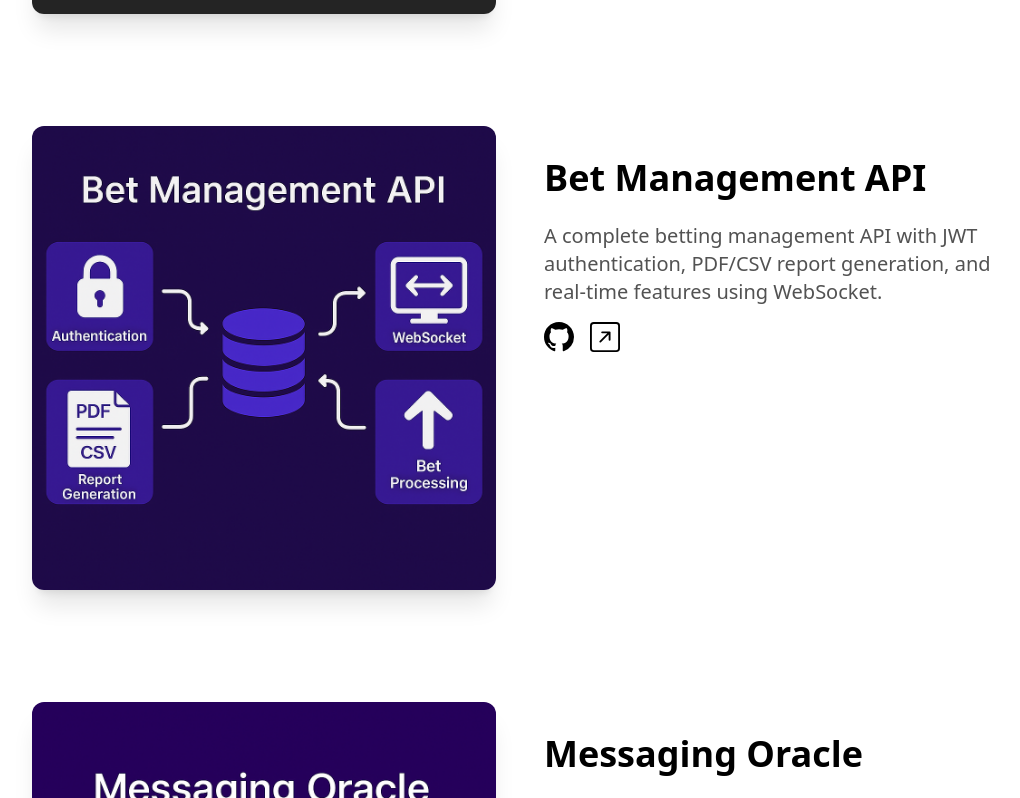
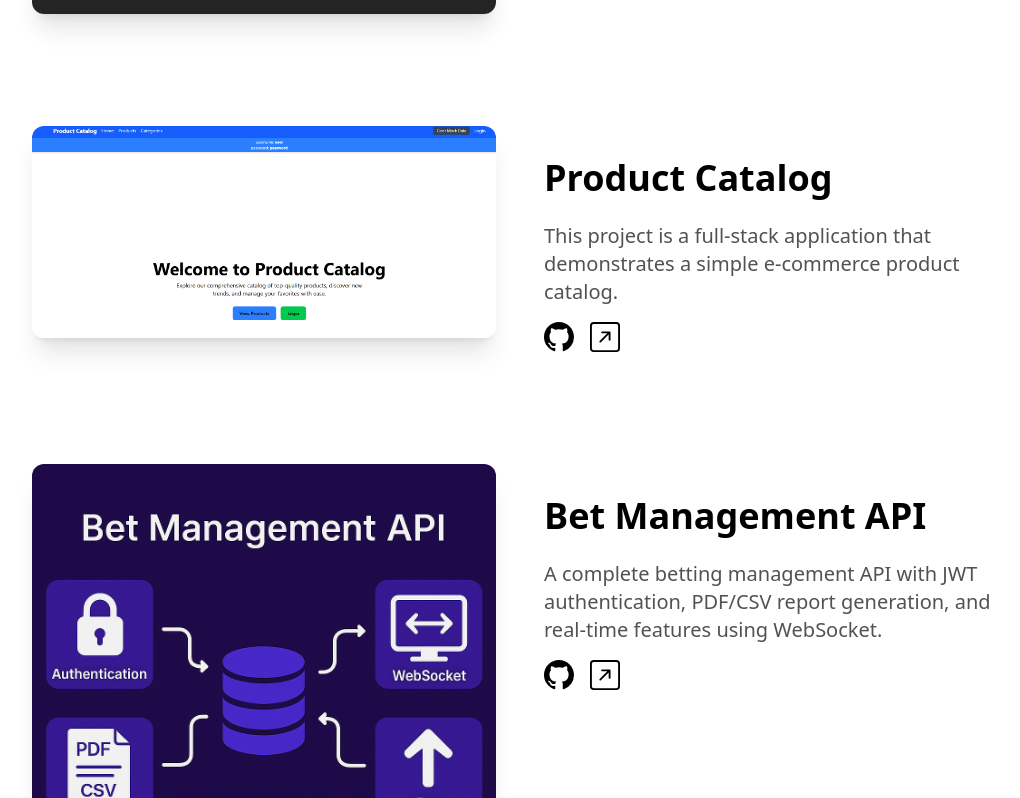
Before and after one commit to fjuncal/juncal-portifolio, a Next.js app: page / in a window 1280 px wide. Shown: the part 2662-3460 px from the top of the page, without its empty margins (120-1140 px from the left). Built offline with nearby package versions, Linux system fonts and the light colour scheme.

Commit message:
Adding new project in ProjectsSections

```diff
--- a/components/ProjectsSection.tsx
+++ b/components/ProjectsSection.tsx
@@ -22,6 +22,14 @@ const projects = [
 		link: "https://inclusion-quiz.vercel.app/",
 	},
 	{
+		name: "Product Catalog",
+		description:
+			"This project is a full-stack application that demonstrates a simple e-commerce product catalog.",
+		image: "/product-catalog.png",
+		github: "https://github.com/fjuncal/product-catalog-frontend",
+		link: "https://product-catalog-frontend-cyan.vercel.app/",
+	},
+	{
 		name: "Bet Management API",
 		description:
 			"A complete betting management API with JWT authentication, PDF/CSV report generation, and real-time features using WebSocket.",
@@ -42,7 +50,7 @@ const projects = [
 const ProjectsSection = () => {
 	return (
 		<section id="projects">
-      <h1 className="my-10 text-center font-bold text-4xl">
+			<h1 className="my-10 text-4xl font-bold text-center">
 				Projects
 				<hr className="w-6 h-1 mx-auto my-4 bg-teal-500 border-0 rounded"></hr>
 			</h1>
@@ -52,7 +60,7 @@ const ProjectsSection = () => {
 					return (
 						<div key={idx}>
 							<SlideUp offset="-300px 0px -300px 0px">
-                <div className="flex flex-col  animate-slideUpCubiBezier animation-delay-2 md:flex-row md:space-x-12">
+								<div className="flex flex-col animate-slideUpCubiBezier animation-delay-2 md:flex-row md:space-x-12">
 									<div className=" md:w-1/2">
 										<Link href={project.link}>
 											<Image
@@ -60,26 +68,26 @@ const ProjectsSection = () => {
 												alt=""
 												width={1000}
 												height={1000}
-                        className="rounded-xl shadow-xl hover:opacity-70"
+												className="shadow-xl rounded-xl hover:opacity-70"
 											/>
 										</Link>
 									</div>
 									<div className="mt-8 md:w-1/2">
-                    <h1 className="text-4xl font-bold mb-6">{project.name}</h1>
-                    <p className="text-xl leading-7 mb-4 text-neutral-600 dark:text-neutral-400">
+										<h1 className="mb-6 text-4xl font-bold">{project.name}</h1>
+										<p className="mb-4 text-xl leading-7 text-neutral-600 dark:text-neutral-400">
 											{project.description}
 										</p>
-                    <div className="flex flex-row align-bottom space-x-4">
+										<div className="flex flex-row space-x-4 align-bottom">
 											<Link href={project.github} target="_blank">
 												<BsGithub
 													size={30}
-                          className="hover:-translate-y-1 transition-transform cursor-pointer"
+													className="transition-transform cursor-pointer hover:-translate-y-1"
 												/>
 											</Link>
 											<Link href={project.link} target="_blank">
 												<BsArrowUpRightSquare
 													size={30}
-                          className="hover:-translate-y-1 transition-transform cursor-pointer"
+													className="transition-transform cursor-pointer hover:-translate-y-1"
 												/>
 											</Link>
 										</div>
```
Also changed, not shown: public/product-catalog.png (added). Lines whose indentation alone changed are shown as unchanged.
